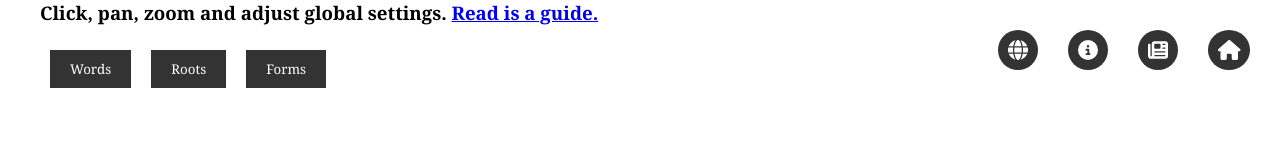
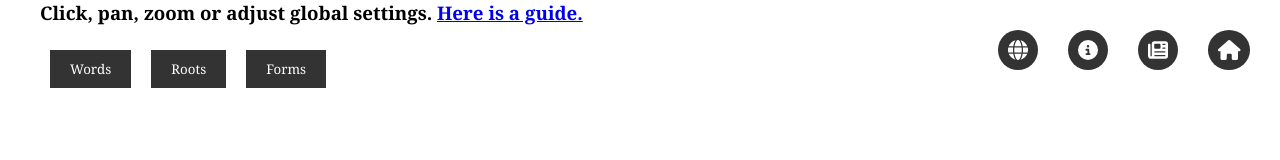
Before and after one commit to codectified/mindroots, a React (Create React App) app: page /start in a window 1280 px wide. Shown: the top 160 px of the page. Built offline with nearby package versions, Linux system fonts and the light colour scheme; no server answers.

Commit message:
forgot to save

```diff
--- a/src/components/Start.js
+++ b/src/components/Start.js
@@ -106,7 +106,7 @@ const Start = () => {
 
 
       <h3>
-      Click, pan, zoom and adjust global settings. <Link to="/getting-started">Read is a guide.</Link>
+      Click, pan, zoom or adjust global settings. <Link to="/getting-started">Here is a guide.</Link>
   <br></br>
 </h3>
 
```
